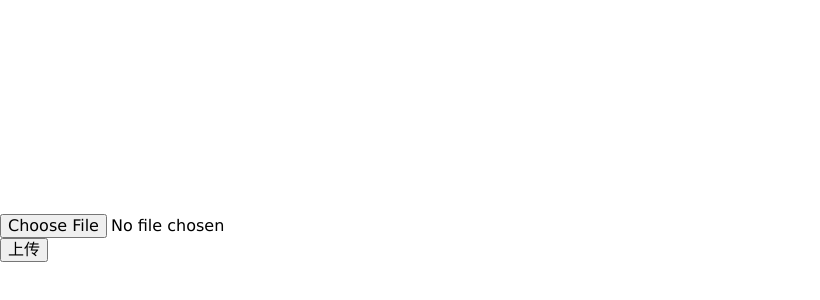
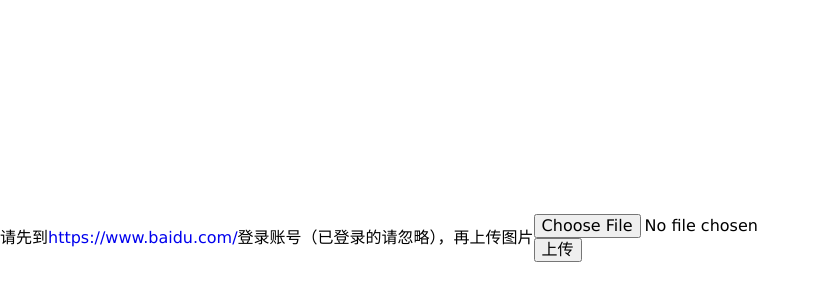
Before and after one commit to mengzonefire/img-image, a plain HTML site: page index2.html in a window 1280 px wide. Shown: the part 162-462 px from the top of the page, without its empty margins (0-820 px from the left). Drawn offline with nearby package versions, Linux system fonts and the light colour scheme.

Commit message:
Update index2.html
增加提示

```diff
--- a/index2.html
+++ b/index2.html
@@ -28,6 +28,7 @@
 </style>
 </head>
 <body>
+请先到 <a href="https://www.baidu.com/" target="_blank">https://www.baidu.com/</a> 登录账号（已登录的请忽略），再上传图片
         <form enctype="multipart/form-data" action="https://sp0.baidu.com/6_R1fD_bAAd3otqbppnN2DJv/Pic/upload?pid=super&app=skin&l&logid=3915152959" method="post">
                 <input type="file" name="file"><br/>
                 <input type="submit" value="上传">
```
